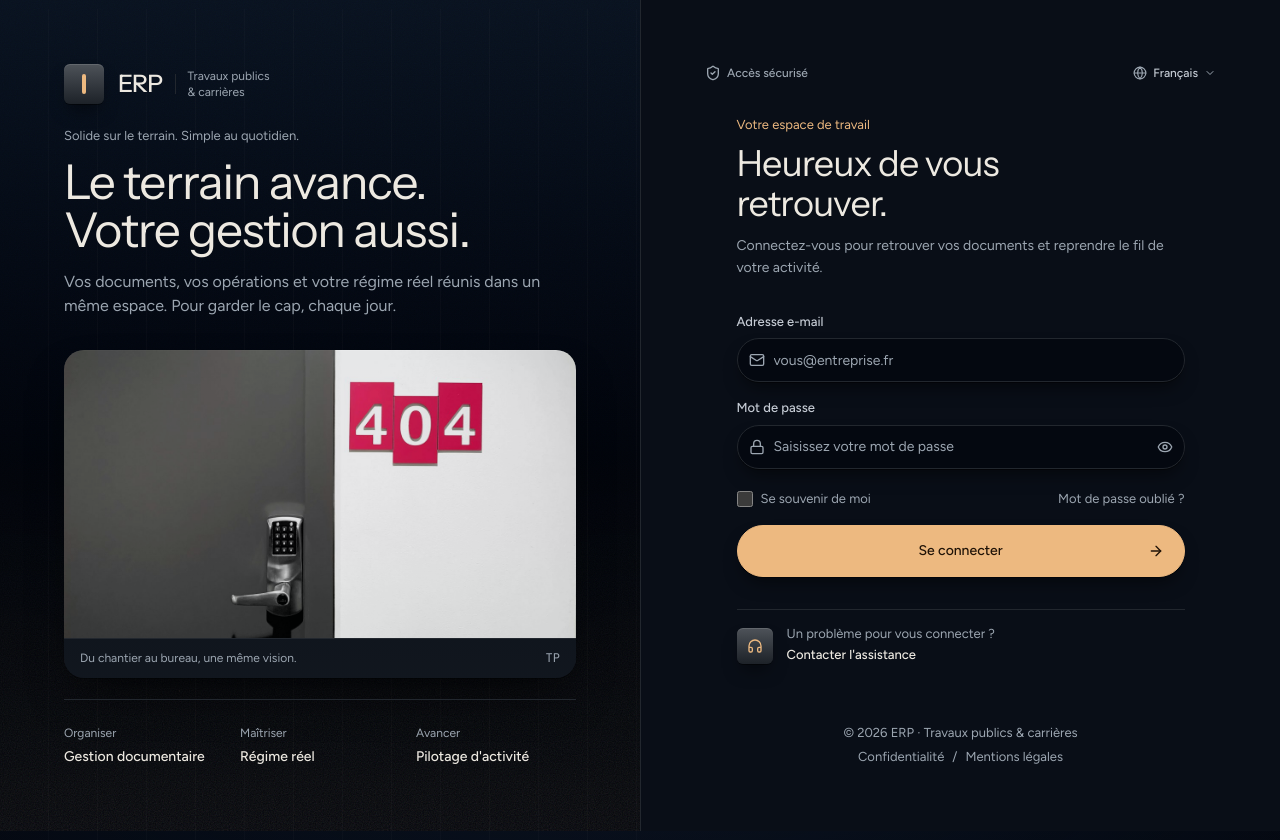
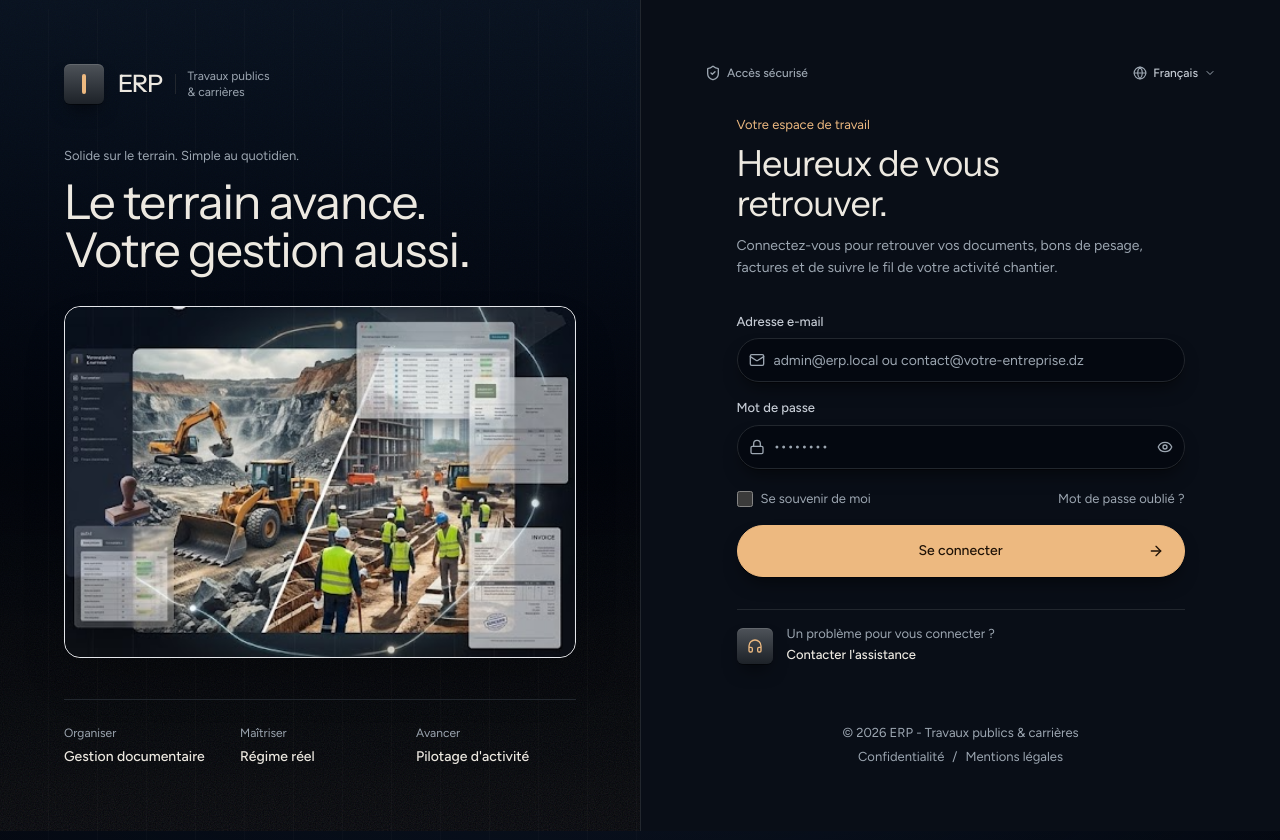
Before and after one commit to Lmouhh5/MEKH-DOCS, a Next.js app: page /login in a window 1280 px wide. Built offline with nearby package versions, Linux system fonts and the light colour scheme.

Commit message:
feat(ui): update login page illustration and text to match Algerian design mockup

```diff
--- a/src/app/(auth)/login/page.tsx
+++ b/src/app/(auth)/login/page.tsx
@@ -85,26 +85,16 @@ export default function LoginPage() {
             Votre gestion aussi.
           </h1>
 
-          <p className="text-muted-foreground text-sm xl:text-base leading-relaxed mt-4 max-w-lg">
-            Vos documents, vos opérations et votre régime réel réunis dans un même espace. Pour garder le cap, chaque jour.
-          </p>
-
-          <figure className="mt-8 ribbon-panel overflow-hidden">
-            <div className="relative">
-              <Image
-                src="/images/quarry.jpg"
-                alt="Carrière et engins de travaux publics"
-                width={800}
-                height={400}
-                priority
-                className="w-full h-52 sm:h-64 xl:h-72 object-cover opacity-90"
-              />
-            </div>
-            <figcaption className="flex items-center justify-between py-2.5 px-4 border-t border-rule text-[12px] text-muted-foreground">
-              <span>Du chantier au bureau, une même vision.</span>
-              <span className="font-mono tabular-nums">TP</span>
-            </figcaption>
-          </figure>
+          <div className="mt-8 relative overflow-hidden rounded-2xl border border-rule/60 bg-black/50 shadow-2xl">
+            <Image
+              src="/images/login-illustration.png"
+              alt="Carrière, engins de travaux publics et gestion documentaire"
+              width={890}
+              height={610}
+              priority
+              className="w-full h-auto object-contain rounded-2xl"
+            />
+          </div>
         </div>
 
         <div className="pt-6 border-t border-rule grid grid-cols-3 gap-4">
@@ -150,7 +140,7 @@ export default function LoginPage() {
           </h2>
 
           <p className="text-muted-foreground text-sm mt-3 leading-relaxed">
-            Connectez-vous pour retrouver vos documents et reprendre le fil de votre activité.
+            Connectez-vous pour retrouver vos documents, bons de pesage, factures et de suivre le fil de votre activité chantier.
           </p>
 
           <form onSubmit={handleSubmit} className="mt-8 space-y-4">
@@ -175,7 +165,7 @@ export default function LoginPage() {
                   id="email"
                   type="email"
                   name="email"
-                  placeholder="vous@entreprise.fr"
+                  placeholder="admin@erp.local ou contact@votre-entreprise.dz"
                   value={email}
                   onChange={(e) => setEmail(e.target.value)}
                   required
@@ -198,7 +188,7 @@ export default function LoginPage() {
                   id="password"
                   type={showPassword ? 'text' : 'password'}
                   name="password"
-                  placeholder="Saisissez votre mot de passe"
+                  placeholder="••••••••"
                   value={password}
                   onChange={(e) => setPassword(e.target.value)}
                   required
@@ -266,7 +256,7 @@ export default function LoginPage() {
         </div>
 
         <div className="pt-6 text-center text-[13px] text-muted-foreground">
-          <p>© 2026 ERP · Travaux publics &amp; carrières</p>
+          <p>© 2026 ERP - Travaux publics &amp; carrières</p>
           <div className="flex items-center justify-center gap-2 mt-1">
             <span className="hover:text-ink cursor-pointer transition-colors duration-micro">
               Confidentialité
```
Also changed, not shown: public/images/login-illustration.png (added), public/images/quarry.jpg.
